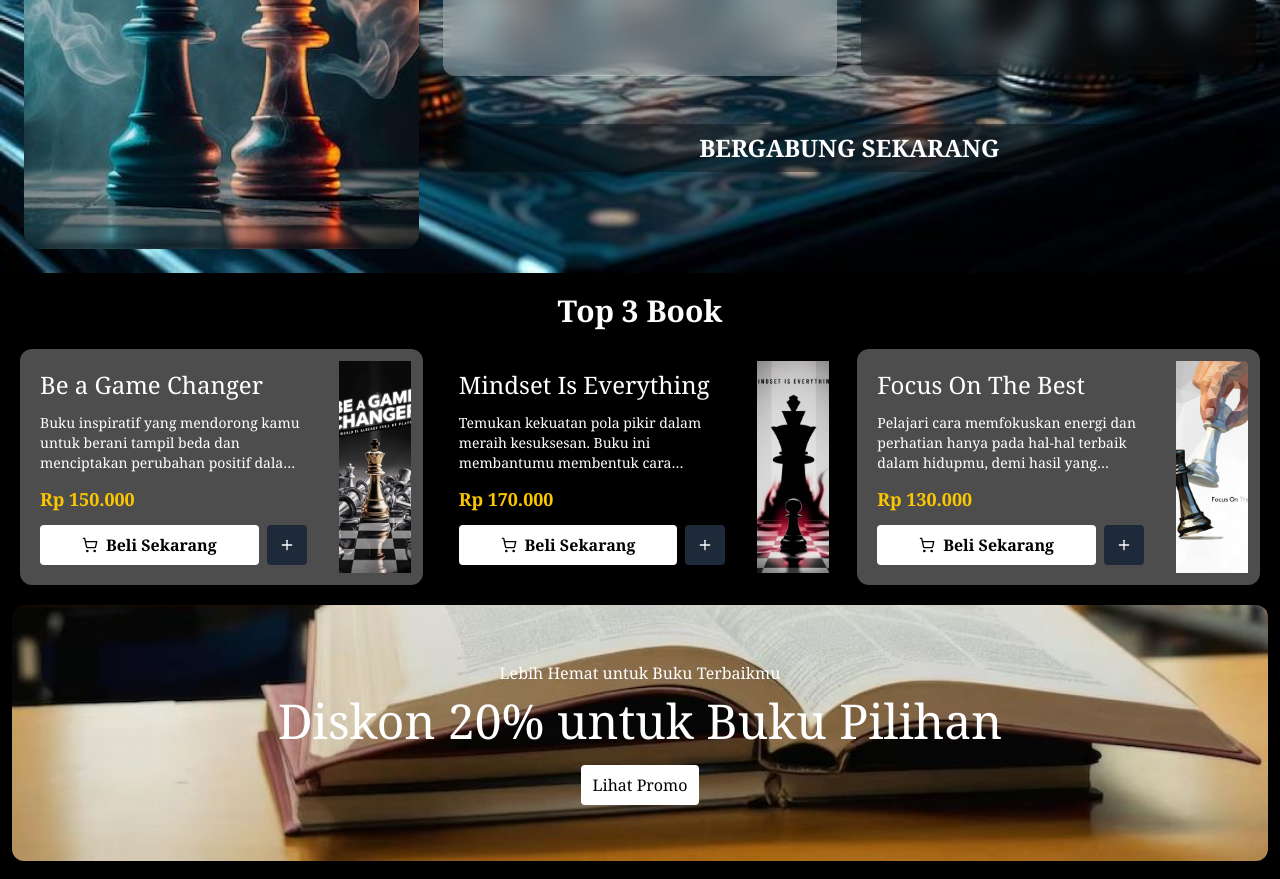
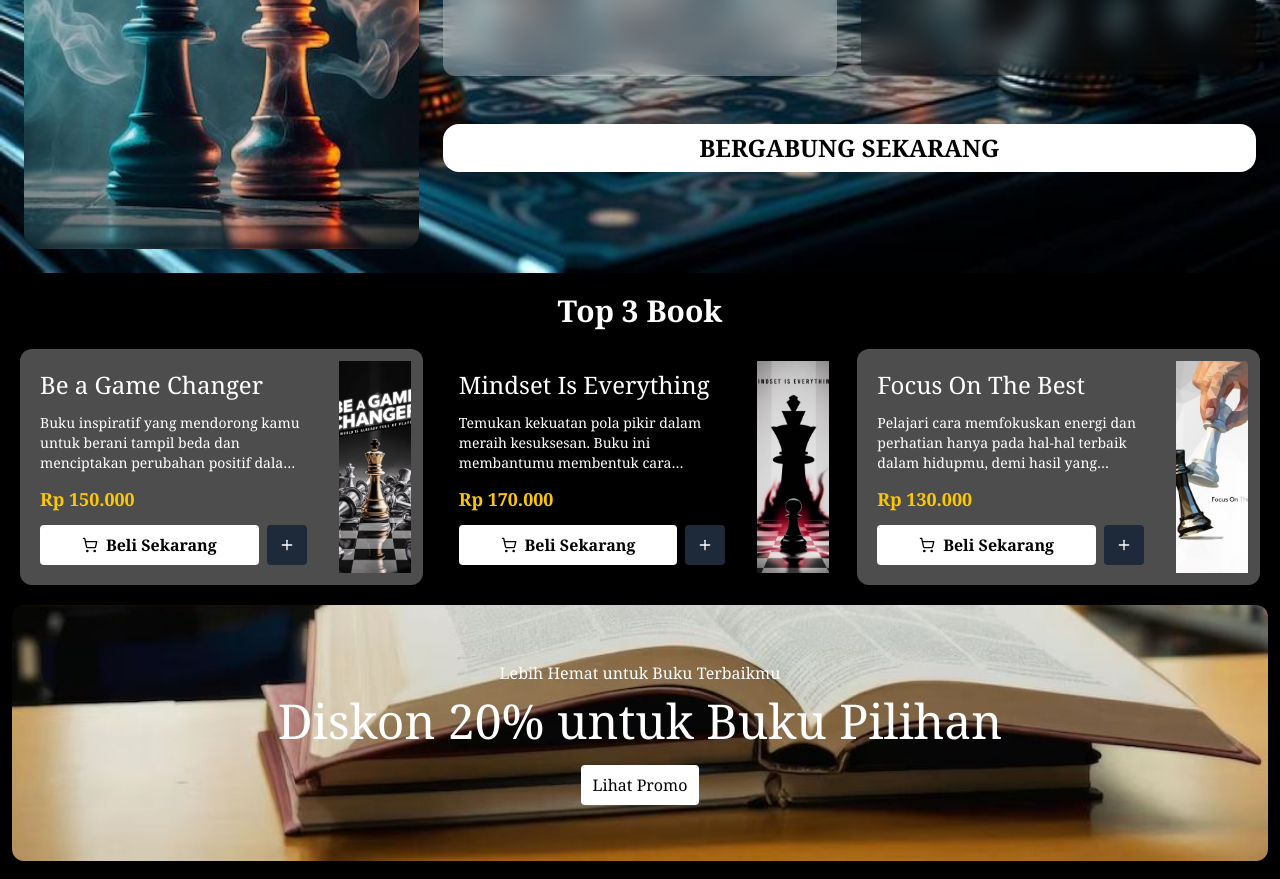
Before and after one commit to Mhusnul/chess, a React (Vite) app: page / in a window 1280 px wide. Shown: the part 2900-3779 px from the top of the page. Built offline with nearby package versions, Linux system fonts and the light colour scheme.

Commit message:
feat: Update Course section styling and navigation
- Update CTA button styling with white background and hover effects
- Add navigation to Class page from Course section
- Improve button contrast and visual hierarchy
- Clean up code formatting

```diff
--- a/src/components/section/Course.jsx
+++ b/src/components/section/Course.jsx
@@ -1,10 +1,5 @@
 import React from "react";
-import {
-  Atom,
-  CalendarSync,
-  SmilePlus,
-  BrickWallFire,
-} from "lucide-react";
+import { Atom, CalendarSync, SmilePlus, BrickWallFire } from "lucide-react";
 import course from "../../assets/chess-bg.jpg";
 import coursebg from "../../assets/course-bg.jpg";
 
@@ -80,8 +75,8 @@ function Course() {
         {/* Tombol CTA */}
         <div className="col-span-1 md:col-span-2 flex justify-center mt-6">
           <button
-            onClick={() => window.location.href = '/class'}
-            className="w-full bg-black/30 backdrop-blur-3xl font-bold text-2xl uppercase h-12 rounded-2xl font-serif hover:bg-black/50 transition-all duration-300"
+            onClick={() => (window.location.href = "/class")}
+            className="w-full bg-white font-bold text-2xl uppercase h-12 rounded-2xl font-serif text-black hover:bg-black/50 hover:text-red-500 transition-all duration-300"
           >
             Bergabung Sekarang
           </button>
```
